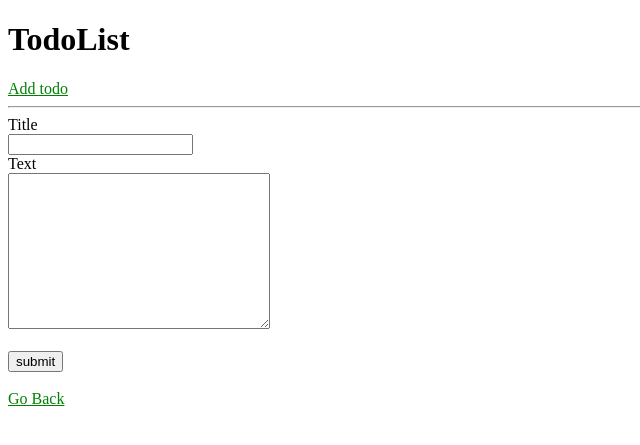
After one commit to saifmathur/TodoDjango, a Django app: page /add/ in a window 1280 px wide. The commit adds this page. Shown: the top 445 px of the page, without its empty margins (0-640 px from the left). Run offline with Django 3.2, Linux system fonts and the light colour scheme.

Commit message:
add article added

```diff
--- /dev/null
+++ b/todos/templates/add.html
@@ -0,0 +1,15 @@
+{% include 'partials/header.html' %}
+<form action="{% url 'add' %}" method="POST">
+{% csrf_token %}
+    <label for="title">Title</label><br />
+    <input type="text" name="title" id="title" />
+    <br>
+    <label for="text">Text</label><br>
+    <textarea name="text" id="text" cols="30" rows="10"></textarea>
+    <br><br>
+    <input type="submit" value="submit">
+</form>
+<br>
+<a href="/">Go Back</a>
+<br>
+{% include 'partials/footer.html' %}
--- a/todos/templates/partials/header.html
+++ b/todos/templates/partials/header.html
@@ -10,5 +10,7 @@
 <body>
     <header>
         <h1>TodoList</h1>
+        <a href="/todos/add">Add todo</a>
         <hr>
+
     </header>
--- a/todos/urls.py
+++ b/todos/urls.py
@@ -3,5 +3,6 @@ from . import views
 
 urlpatterns = [
     path('',views.index, name='index'),
-    path('details/<int:todo_id>',views.details, name='details')
+    path('details/<int:todo_id>',views.details, name='details'),
+    path('add/',views.add,name='add')
 ]
--- a/todos/views.py
+++ b/todos/views.py
@@ -1,4 +1,4 @@
-from django.shortcuts import render
+from django.shortcuts import render, redirect
 from django.http import HttpResponse
 
 from .models import Todo
@@ -16,3 +16,14 @@ def details(request, todo_id):
         'todo':todo
     }
     return render(request,'details.html',context)
+
+def add(request):
+    if request.method == 'POST':
+        title = request.POST.get('title')
+        text = request.POST.get('text')
+        todo = Todo(title=title, text=text)
+        todo.save()
+        #return render('/todos',{msg:'Article Added'})
+        return redirect('/todos')
+    else:
+        return render(request,'add.html')
```
